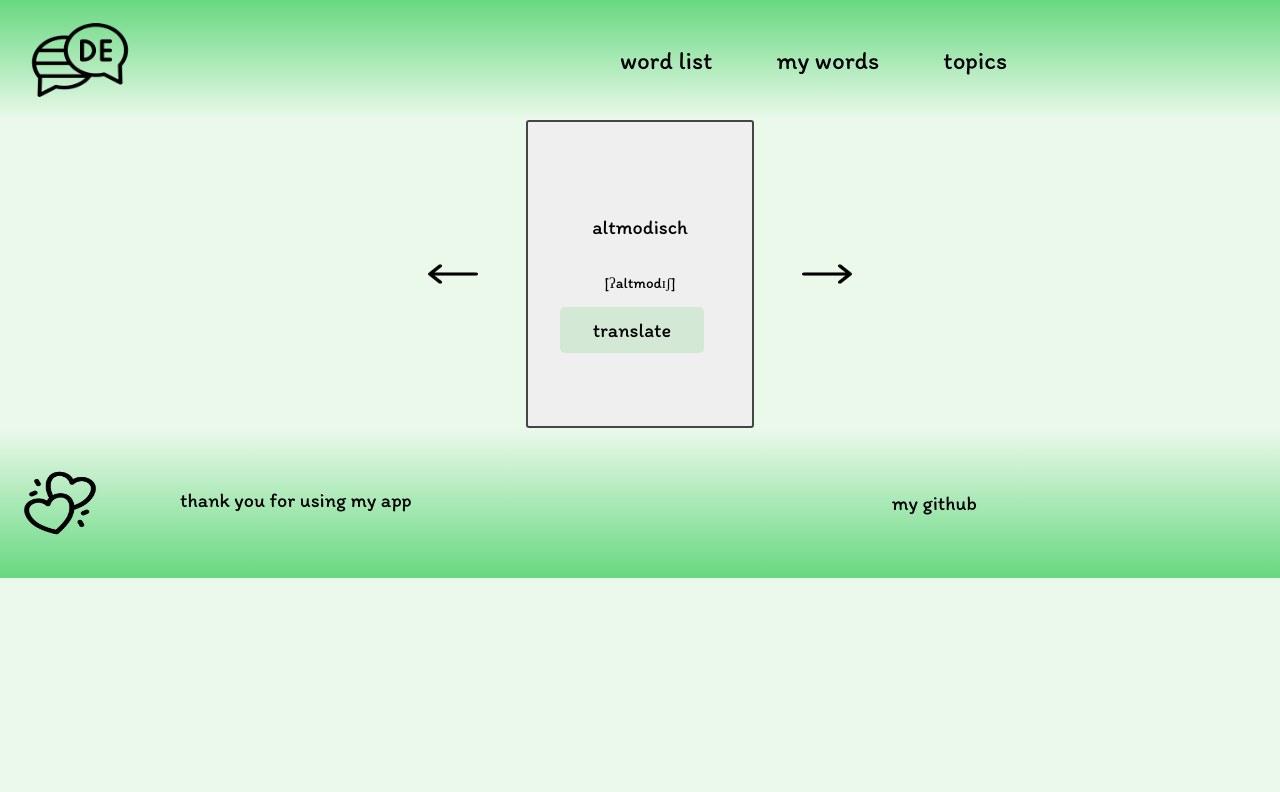
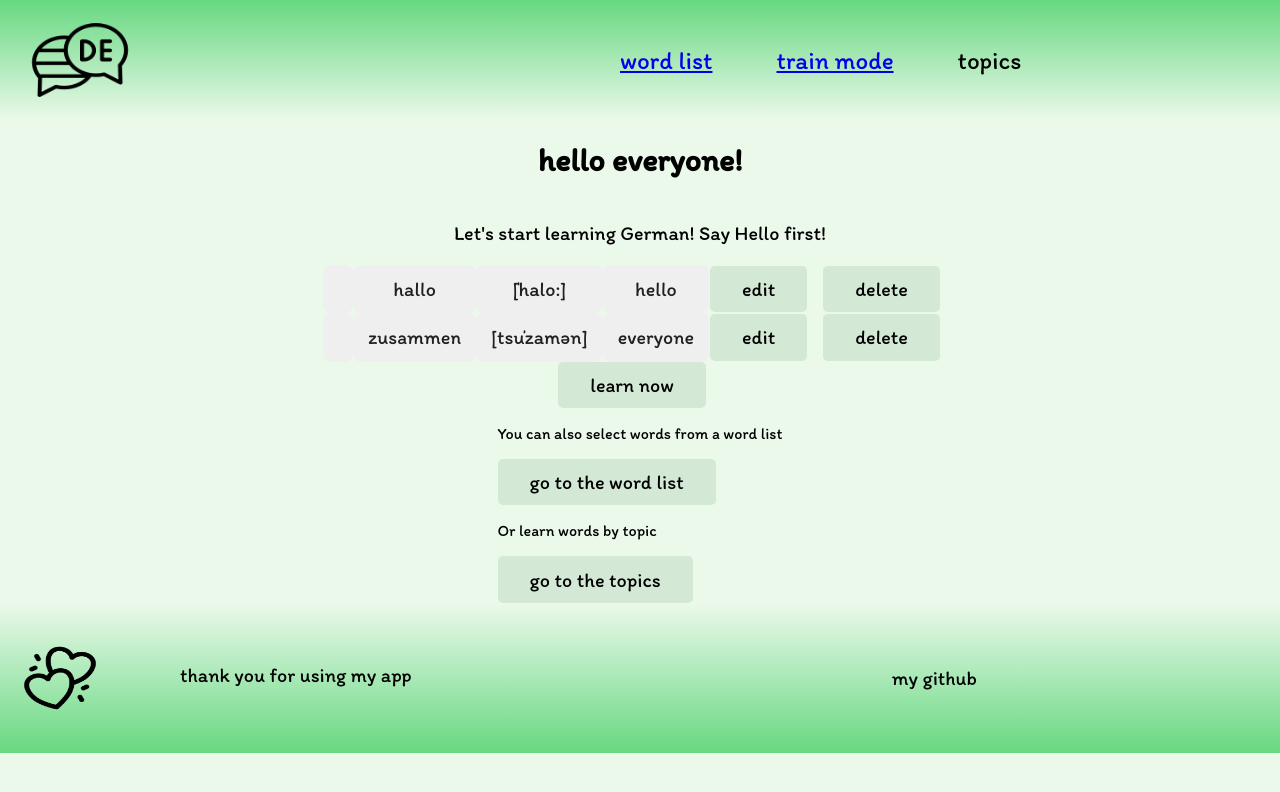
Before and after one commit to anastasiadergaeva/german-words, a React (Create React App) app: page / in a window 1280 px wide. Shown: the top 792 px of the page. Built offline with nearby package versions, Linux system fonts and the light colour scheme.

Commit message:
add router and main page

```diff
--- a/package.json
+++ b/package.json
@@ -8,6 +8,7 @@
     "@testing-library/user-event": "^13.5.0",
     "react": "^18.2.0",
     "react-dom": "^18.2.0",
+    "react-router-dom": "^6.22.3",
     "react-scripts": "5.0.1",
     "web-vitals": "^2.1.4"
   },
--- a/src/App.jsx
+++ b/src/App.jsx
@@ -1,23 +1,23 @@
 import Header from './components/Header/Header.jsx';
+import MainPage from './components/MainPage/MainPage.jsx';
 import Footer from './components/Footer/Footer.jsx';
-// import WordListPage from './components/WordListPage/WordListPage';
-// import TrainMode from './components/TrainMode/TrainMode.jsx';
-import Slider from './components/Slider/Slider.jsx';
 import './main.scss';
-import data from './data/words.json';
+import { BrowserRouter as Router, Routes, Route } from 'react-router-dom';
+import WordListPage from './components/WordListPage/WordListPage.jsx';
+import TrainMode from './components/TrainMode/TrainMode.jsx';
 
-function App() {
-    const example = data.map(topic => (topic.words))
-    console.log(example);
+export default function App() {
     return (
         <>
-            <Header />
-            <div className='main'>
-                <Slider words={example} />
-            </div>
-            <Footer />
+            <Router>
+                <Header />
+                <Routes>
+                    <Route path="/" element={<MainPage />} />
+                    <Route path="/wordlist" element={<WordListPage />} />
+                    <Route path="/train" element={<TrainMode />} />
+                </Routes>
+                <Footer />
+            </Router>
         </>
     );
 }
-
-export default App;
--- a/src/components/Header/Header.jsx
+++ b/src/components/Header/Header.jsx
@@ -1,4 +1,5 @@
 import React from 'react';
+import { Link } from 'react-router-dom';
 import styles from './Header.module.scss';
 import logo from '../../images/german.png'
 
@@ -6,11 +7,17 @@ export default function Header() {
     return (
         <div className={styles.header}>
             <div className={styles.header__logo}>
-                <img src={logo} alt="Logo" className={styles.logo} />
+                <Link to='/'>
+                    <img src={logo} alt="Logo" className={styles.logo} />
+                </Link>
             </div>
             <div className={styles.header__links}>
-                <div className={styles.link}>word list</div>
-                <div className={styles.link}>my words</div>
+                <div className={styles.link}>
+                    <Link to='/wordlist'>word list</Link>
+                </div>
+                <div className={styles.link}>
+                    <Link to='/train'>train mode</Link>
+                </div>
                 <div className={styles.link}>topics</div>
             </div>
         </div>
--- a/src/components/MainPage/MainPage.jsx
+++ b/src/components/MainPage/MainPage.jsx
@@ -0,0 +1,36 @@
+import Button from '../Button/Button';
+import WordListItem from '../WordListItem/WordListItem';
+import styles from './MainPage.module.scss';
+export default function MainPage() {
+    return (
+        <div className={styles.mainpage}>
+            <h1 className={styles.mainpage__header}>hello everyone!</h1>
+            <p className={styles.mainpage__text}>Let's start learning German! Say Hello first!</p>
+            <div className={styles.mainpage__rows}>
+                <WordListItem
+                    german='hallo'
+                    transcription='[ˈhalo:]'
+                    english='hello'
+                />
+                <WordListItem
+                    german='zusammen'
+                    transcription='[tsuˈzamən]'
+                    english='everyone'
+                />
+            </div>
+            <div>
+                <Button text='learn now' />
+            </div>
+            <div className={styles.additionalinfo}>
+                <div>
+                    <p>You can also select words from a word list</p>
+                    <Button text='go to the word list' />
+                </div>
+                <div>
+                    <p>Or learn words by topic</p>
+                    <Button text='go to the topics' />
+                </div>
+            </div>
+        </div>
+    )
+}
--- a/src/components/MainPage/MainPage.module.scss
+++ b/src/components/MainPage/MainPage.module.scss
@@ -1,2 +1,13 @@
 @import '../../variables.scss';
 @import url('https://fonts.googleapis.com/css2?family=Itim&display=swap');
+
+.mainpage {
+    display: flex;
+    flex-direction: column;
+    align-items: center;
+    font-family: "Itim", cursive;
+
+    &__text {
+        font-size: 20px;
+    }
+}
--- a/src/components/TrainMode/TrainMode.jsx
+++ b/src/components/TrainMode/TrainMode.jsx
@@ -1,13 +1,22 @@
-import Card from '../Card/Card';
+// import Card from '../Card/Card';
 import words from '../../data/words.json';
 import styles from './TrainMode.module.scss';
+import Slider from '../Slider/Slider';
 
 export default function TrainMode() {
+    const example = words.map(topic => (topic.words))
     return (
-        <div className={styles.cards}>
-            {words.map(theme => (theme.words.map(word => {
-                return <Card key={word.id} {...word} />
-            })))}
-        </div>
-    )
+        <>
+            <div className={styles.main}>
+                <Slider words={example} />
+            </div>
+        </>
+    );
+    // return (
+    //     <div className={styles.cards}>
+    //         {words.map(theme => (theme.words.map(word => {
+    //             return <Card key={word.id} {...word} />
+    //         })))}
+    //     </div>
+    // )
 }
--- a/src/components/TrainMode/TrainMode.module.scss
+++ b/src/components/TrainMode/TrainMode.module.scss
@@ -4,3 +4,8 @@
     gap: 1em;
     align-items: center;
 }
+
+.main {
+    padding-left: 15px;
+    padding-right: 15px;
+}
--- a/src/index.js
+++ b/src/index.js
@@ -1,6 +1,6 @@
 import React from 'react';
 import ReactDOM from 'react-dom/client';
-import App from './App';
+import App from './App.jsx';
 
 const root = ReactDOM.createRoot(document.getElementById('root'));
 root.render(
```
Also changed, not shown: 1 other file (tests, documents, lock files or other folders).
